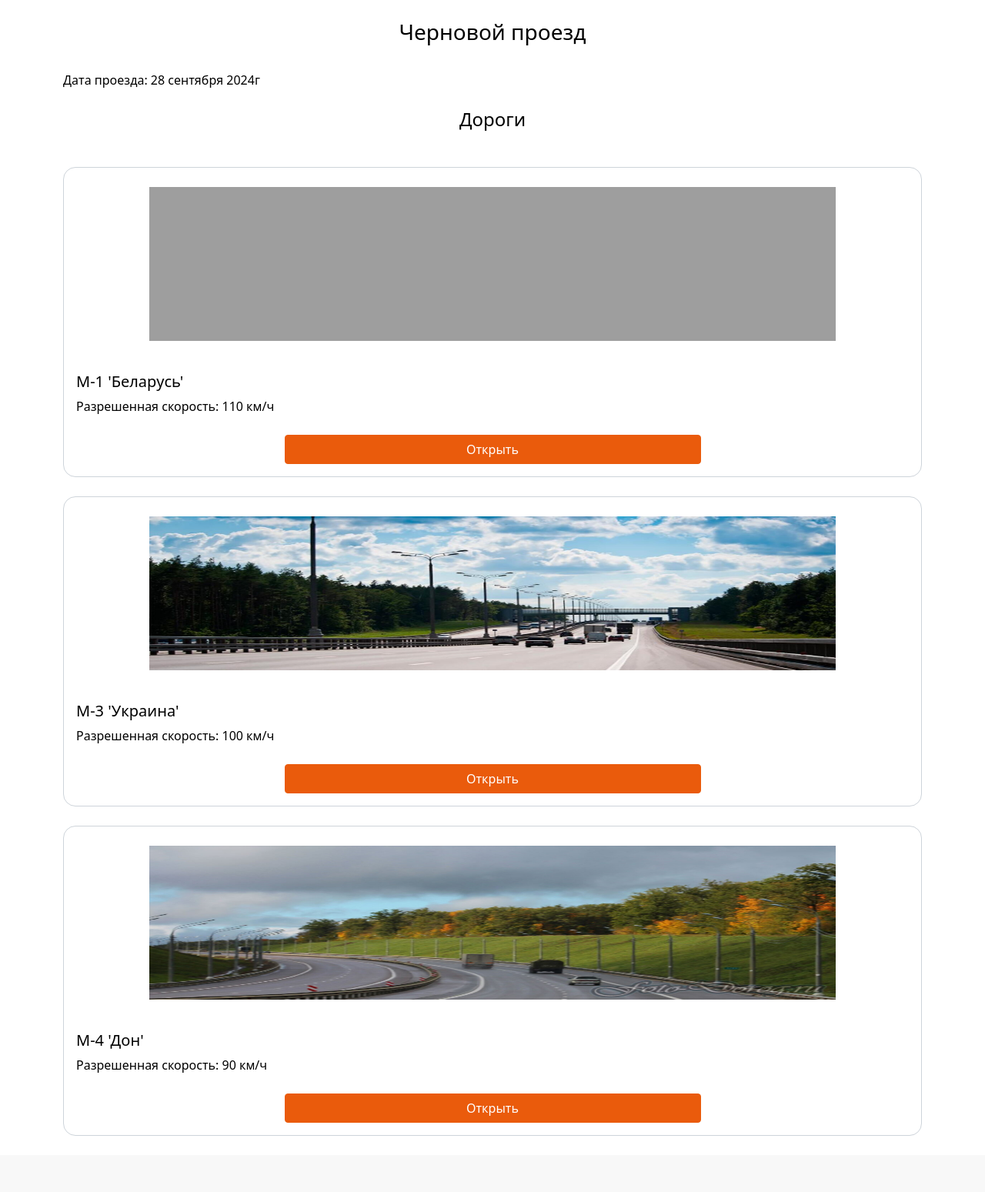
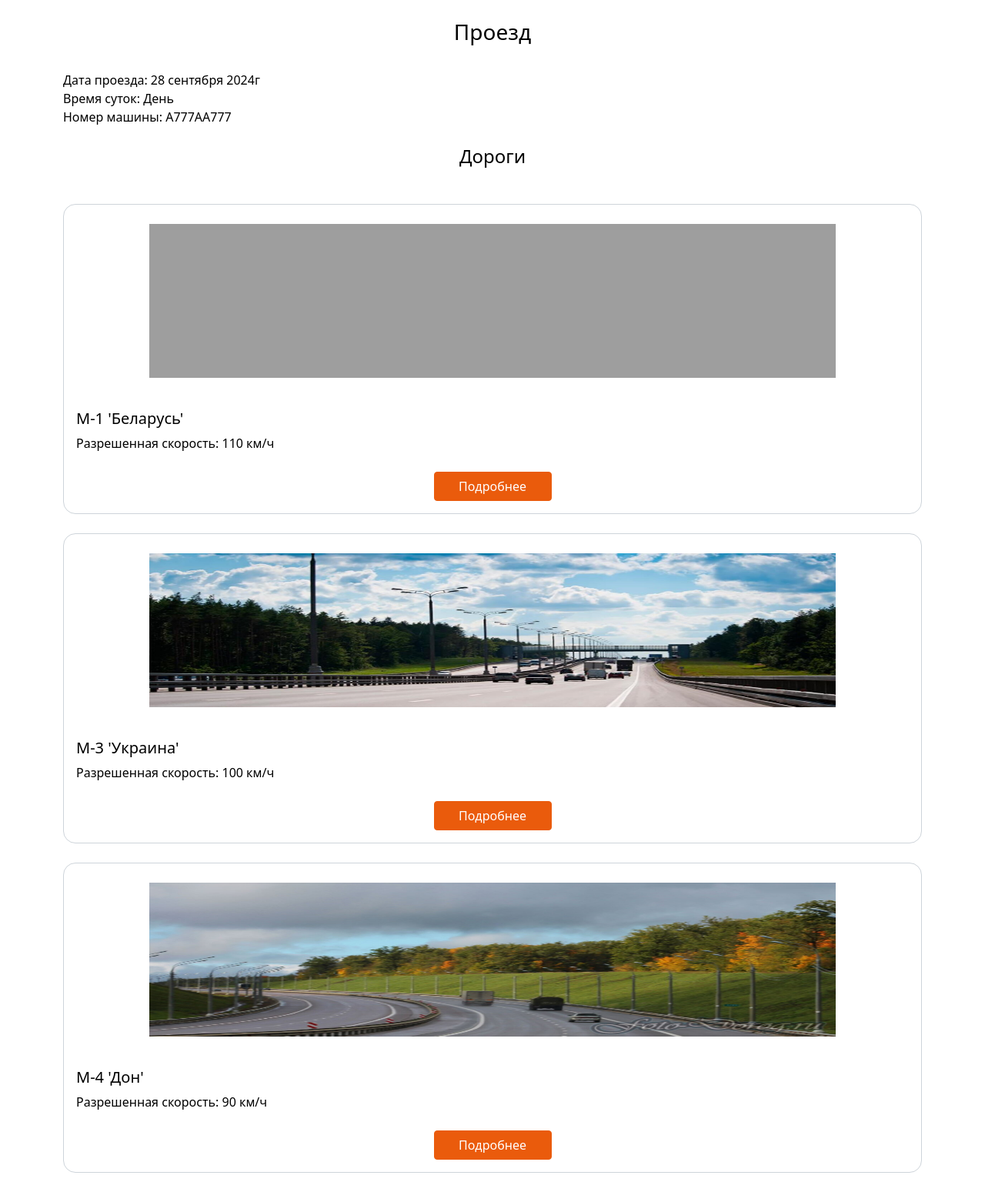
Before and after one commit to brandcopeland/roads-backend, a Django app: page /payments/1/ in a window 1280 px wide. Shown: the part 56-1605 px from the top of the page at 77% size. Before the commit the page ends 1532 px from the top, so only its background shows below. Run offline with Django 5.2, Linux system fonts and the light colour scheme.

Commit message:
design & code update v1

```diff
--- a/app/static/css/main.css
+++ b/app/static/css/main.css
@@ -153,6 +153,7 @@ main {
 .card-btns {
     display: flex;
     justify-content: center;
+
 }
 
 .card-btns .btn {
@@ -208,3 +209,30 @@ main {
     border-color: var(--bin-border--hover) !important;
     color: var(--bin-color--hover) !important;
 }
+
+.form-group {
+    margin-bottom: 25px;
+}
+
+/* Flexbox layout for the distance input fields */
+.form-group .d-flex {
+    display: flex;
+    align-items: center; /* Center items vertically */
+}
+
+/* Style for the labels inside the input group */
+.form-group span {
+    margin-right: 5px; /* Space between label and input */
+    font-weight: bold;  /* Bold text for visibility */
+}
+
+/* Style for the distance input fields */
+.form-group .form-control {
+    width: 75px;  /* Fixed width for inputs */
+    margin-right: 5px; /* Space between input fields */
+}
+
+/* Additional margin for the last input to avoid extra space on the right */
+.form-group .form-control:last-child {
+    margin-right: 0; /* Remove margin from the last input */
+}
--- a/app/templates/home_page.html
+++ b/app/templates/home_page.html
@@ -16,7 +16,7 @@
                 </form>
             </div>
             <div class="col md-4 justify-end">
-                <a href="/payments/{{ draft_payment.id }}/" class="w-25">
+                <a href="/payments/{{ payments.id }}/" class="w-25">
                     <button type="submit" class="bin btn btn-primary position-relative w-100">
                         Корзина
                         <div class="badge position-absolute badge rounded-pill">
--- a/app/templates/payment_page.html
+++ b/app/templates/payment_page.html
@@ -4,18 +4,20 @@
 {% block content %}
     <main class="container">
 
-        <h3  class="text-center">Черновой проезд</h3>
+        <h3 class="text-center">Проезд</h3>
 
-        <span>Дата проезда: {{ payment.date }}</span>
+        <div class="info-block">
+            <span>Дата проезда: {{ payment.date }}</span><br>
+            <span>Время суток: {{ payment.time_of_day }}</span><br>
+            <span>Номер машины: {{ payment.car_number }}</span>
+        </div>
 
         <h4 class="text-center">Дороги</h4>
 
         <div class="cards-wrapper d-flex flex-column">
 
             {% for road in roads %}
-
                 {% include "road_card.html" %}
-
             {% endfor %}
 
         </div>
--- a/app/templates/road_card.html
+++ b/app/templates/road_card.html
@@ -10,12 +10,19 @@
                 <div class="card-body">
                     <h5 class="card-title">{{ road.name }} </h5>
                     <p class="card-text">Разрешенная скорость: {{ road.speed }} км/ч</p>
+
                     <div class="form-group">
-                        <label class="form-label">Расстояние (км)</label>
-                        <input disabled class="form-control" style="width: 150px" value="{{ road.value }}">
+                        <label class="form-label">Участок дороги (км)</label>
+                        <div class="d-flex align-items-center">
+                            <span class="me-2">с</span>
+                            <input type="text" class="form-control me-2" style="width: 75px;" value="{{ road.start_value }}" disabled>
+                            <span class="me-2">по</span>
+                            <input type="text" class="form-control" style="width: 75px;" value="{{ road.end_value }}" disabled>
+                        </div>
                     </div>
-                    <a href="/roads/{{ road.id }}/" class="btn btn-primary" style="width: 100px">
-                        Открыть
+
+                    <a href="/roads/{{ road.id }}/" class="btn btn-primary" style="width: 153px">
+                        Подробнее
                     </a>
                 </div>
             </div>
@@ -29,9 +36,9 @@
                 <h5 class="card-title">{{ road.name }}</h5>
                 <p class="card-text">Разрешенная скорость: {{ road.speed }} км/ч</p>
             </div>
-            <div class="card-btns">
-                <a href="/roads/{{ road.id }}/" class="btn btn-primary center">
-                    Открыть
+            <div class="card-btns"  style="background-color: #fff;">
+                <a href="/roads/{{ road.id }}/" class="btn btn-primary center" style="width: 153px">
+                    Подробнее
                 </a>
             </div>
         </div>
--- a/app/views.py
+++ b/app/views.py
@@ -45,22 +45,30 @@ roads = [
     }
 ]
 
-draft_payment = {
+payments = {
     "id": 123,
     "status": "Черновик",
     "date_created": "12 сентября 2024г",
     "date": "28 сентября 2024г",
+    "car_number":"А777АА777",
+    "time_of_day":"День",
     "roads": [
         {
             "id": 1,
+            "start_value":130,
+            "end_value":280,
             "value": 150
         },
         {
             "id": 2,
+            "start_value":30,
+            "end_value":230,
             "value": 200
         },
         {
             "id": 3,
+            "start_value":0,
+            "end_value":150,
             "value": 150
         }
     ]
@@ -87,24 +95,24 @@ def searchRoads(road_name):
     return res
 
 
-def getDraftPayment():
-    return draft_payment
+def getPayments():
+    return payments
 
 
 def getPaymentById(payment_id):
-    return draft_payment
+    return payments
 
 
 def index(request):
     road_name = request.GET.get("road_name", "")
     roads = searchRoads(road_name) if road_name else getRoads()
-    draft_payment = getDraftPayment()
+    payments = getPayments()
 
     context = {
         "roads": roads,
         "road_name": road_name,
-        "roads_count": len(draft_payment["roads"]),
-        "draft_payment": draft_payment
+        "roads_count": len(payments["roads"]),
+        "payments": payments
     }
 
     return render(request, "home_page.html", context)
@@ -122,7 +130,7 @@ def road(request, road_id):
 def payment(request, payment_id):
     payment = getPaymentById(payment_id)
     roads = [
-        {**getRoadById(road["id"]), "value": road["value"]}
+        {**getRoadById(road["id"]), "value": road["value"], "start_value": road["start_value"],"end_value": road["end_value"]}
         for road in payment["roads"]
     ]
 
```
